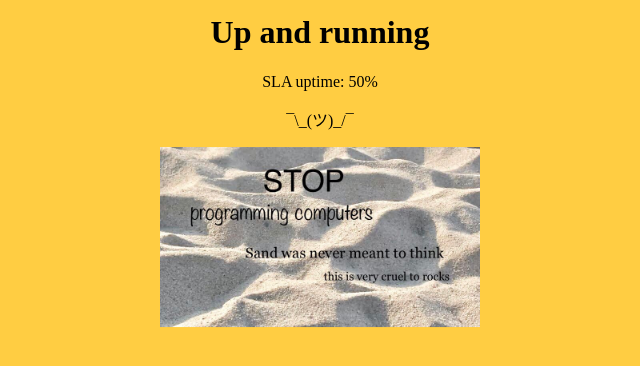
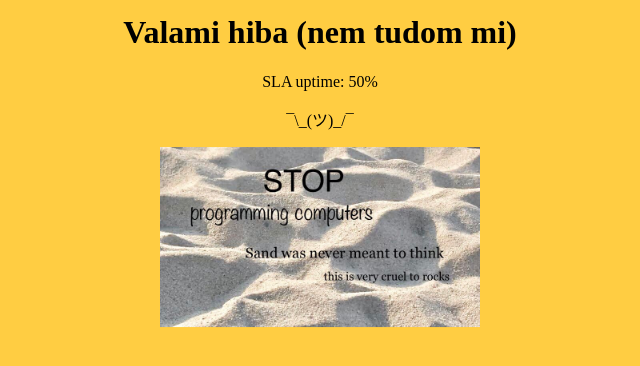
Before and after one commit to UselessPigeon/uselesspigeon.github.io, a plain HTML site: page index.html in a window 1280 px wide. Shown: the whole page, without its empty margins (320-960 px from the left). Drawn offline with Linux system fonts and the light colour scheme.

Commit message:
Update index.html

```diff
--- a/index.html
+++ b/index.html
@@ -2,7 +2,7 @@
 <html>
 <body style="background: #ffcd42;">
 <div style="position: absolute;top: 20%;left: 50%;transform: translate(-50%, -50%);">
-<h1 style="text-align: center;">Up and running</h1>
+<h1 style="text-align: center;">Valami hiba (nem tudom mi)</h1>
 <p style="text-align: center;">SLA uptime: 50%</p>
 <p style="text-align: center;">¯\_(ツ)_/¯</p>
 <img style="display: block; margin-left: auto; margin-right: auto; width: 50%;" src="sand.jpg" alt="Sand was never meant to think">
```
